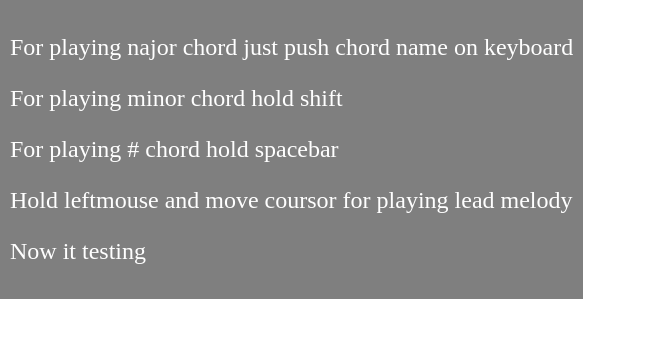
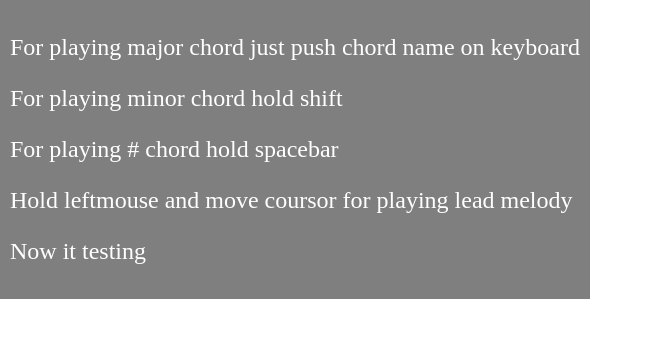
Before and after one commit to asfaltsky/MusicalInstrument, a website: page index.html in a window 1280 px wide. Shown: the whole page, without its empty margins (0-653 px from the left). Drawn offline with nearby package versions, Linux system fonts and the light colour scheme; a script that the page names is missing.

Commit message:
Орфографическая ошибка

```diff
--- a/index.html
+++ b/index.html
@@ -17,7 +17,7 @@
 </head>
 <body>
 	<div class="description">
-		<p>For playing najor chord just push chord name on keyboard</p>
+		<p>For playing major chord just push chord name on keyboard</p>
 		<p>For playing minor chord hold shift</p>
 		<p>For playing # chord hold spacebar</p>
 		<p>Hold leftmouse and move coursor for playing lead melody</p>
```
